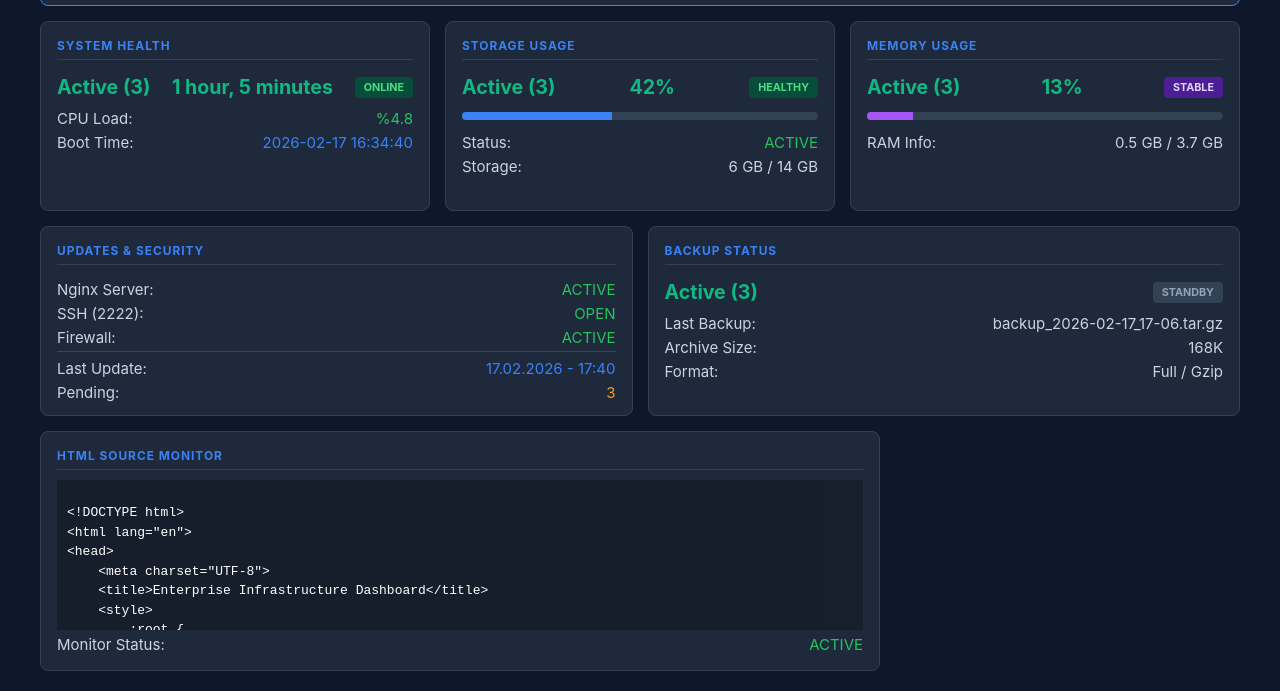
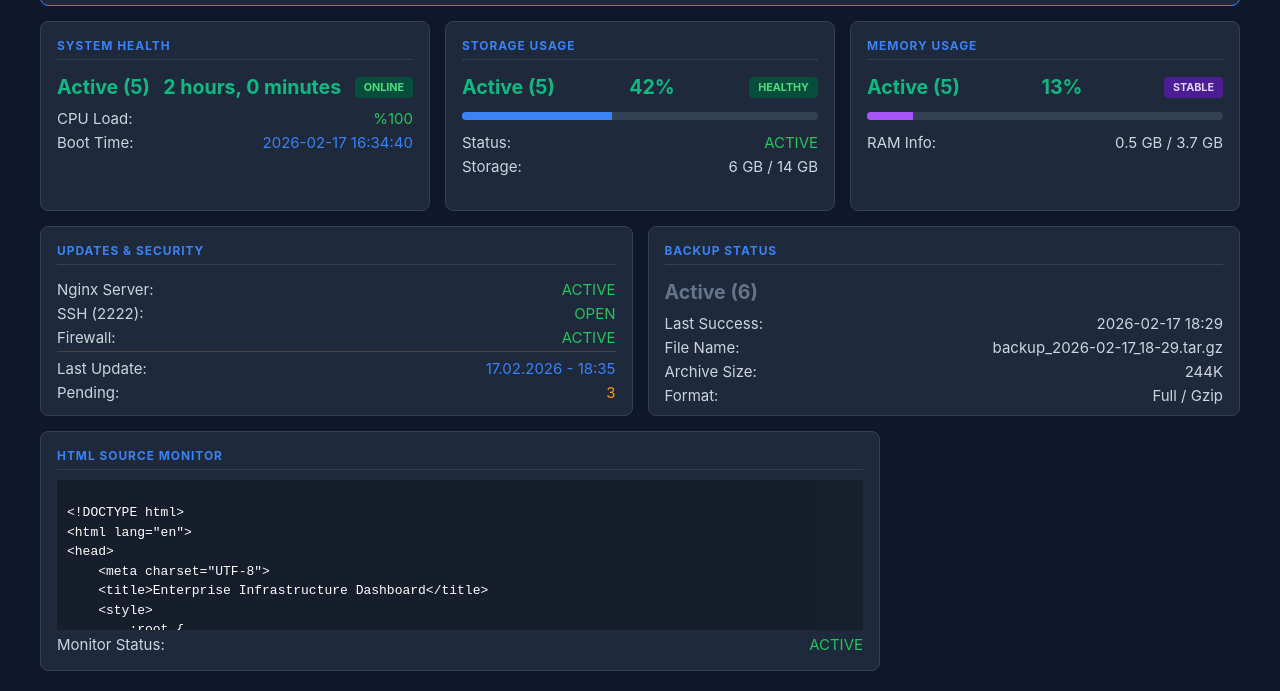
Before and after one commit to Brkcnulusy/Junior-SysAdmin-Lab, a plain HTML site: page index.html in a window 1280 px wide. Shown: the part 204-895 px from the top of the page. Drawn offline with Linux system fonts and the light colour scheme.

Commit message:
System: Resolved backup-sync bug, separated date/file display, and finalized modular config

```diff
--- a/index.html
+++ b/index.html
@@ -58,20 +58,20 @@
     <div class="row-triplet">
         <div class="card">
             <h2>System Health</h2>
-            <div class="main-val" style="color:#10b981; font-size: 1.4em;">Active (3)<span id="uptime-val">1 hour, 5 minutes</span> <span class="status-pill" style="background:#064e3b; color:#4ade80;">ONLINE</span></div>
-            <div class="detail-row"><span>CPU Load:</span> <span id="cpu-val" style="color:var(--success)">%4.8</span></div>
+            <div class="main-val" style="color:#10b981; font-size: 1.4em;">Active (5)<span id="uptime-val">2 hours, 0 minutes</span> <span class="status-pill" style="background:#064e3b; color:#4ade80;">ONLINE</span></div>
+            <div class="detail-row"><span>CPU Load:</span> <span id="cpu-val" style="color:var(--success)">%100</span></div>
             <div class="detail-row"><span>Boot Time:</span> <span id="uptime-raw" style="color:var(--accent)">2026-02-17 16:34:40</span></div>
         </div>
         <div class="card">
             <h2>Storage Usage</h2>
-            <div class="main-val" style="color:#10b981; font-size: 1.4em;">Active (3)<span id="disk-pct">42%</span> <span class="status-pill" style="background:#064e3b; color:#4ade80;">HEALTHY</span></div>
+            <div class="main-val" style="color:#10b981; font-size: 1.4em;">Active (5)<span id="disk-pct">42%</span> <span class="status-pill" style="background:#064e3b; color:#4ade80;">HEALTHY</span></div>
             <div class="progress-container"><div id="disk-bar" class="progress-fill" style="width: 42%;"></div></div>
             <div class="detail-row"><span>Status:</span> <span style="color:var(--success)">ACTIVE</span></div>
             <div class="detail-row"><span>Storage:</span> <span id="disk-info">6 GB / 14 GB</span></div>
         </div>
         <div class="card">
             <h2>Memory Usage</h2>
-            <div class="main-val" style="color:#10b981; font-size: 1.4em;">Active (3)<span id="ram-pct">13%</span> <span class="status-pill" style="background:#4c1d95; color:#ddd6fe;">STABLE</span></div>
+            <div class="main-val" style="color:#10b981; font-size: 1.4em;">Active (5)<span id="ram-pct">13%</span> <span class="status-pill" style="background:#4c1d95; color:#ddd6fe;">STABLE</span></div>
             <div class="progress-container"><div id="ram-bar" class="progress-fill" style="background:#a855f7; width: 13%;"></div></div>
             <div class="detail-row"><span>RAM Info:</span> <span id="ram-info">0.5 GB / 3.7 GB</span></div>
         </div>
@@ -83,18 +83,19 @@
             <div class="detail-row"><span>SSH (2222):</span> <span id="stat-ssh" style="color:var(--success)">OPEN</span></div>
             <div class="detail-row"><span>Firewall:</span> <span id="stat-fw" style="color:var(--success)">ACTIVE</span></div>
             <div class="detail-row" style="margin-top:4px; border-top:1px solid #444; padding-top:6px;">
-                <span>Last Update:</span> <span id="last-apt-check" style="color:var(--accent)">17.02.2026 - 17:40</span>
+                <span>Last Update:</span> <span id="last-apt-check" style="color:var(--accent)">17.02.2026 - 18:35</span>
             </div>
             <div class="detail-row"><span>Pending:</span> <span id="pending-up" style="color:var(--warn)">3</span></div>
         </div>
         <div class="card">
             <h2>Backup Status</h2>
-            <div class="main-val" style="color:#10b981; font-size: 1.4em;">Active (3)<span class="status-pill" style="background:#334155; color:#94a3b8;">STANDBY</span></div>
-            <div class="detail-row"><span>Last Backup:</span> <span>backup_2026-02-17_17-06.tar.gz</span></div>
-            <div class="detail-row"><span>Archive Size:</span> <span>168K</span></div>
-            <div class="detail-row"><span>Format:</span> <span>Full / Gzip</span></div>
+    	    <div class="main-val" style="color:#64748b; font-size: 1.4em;" id="backup-label" style="color:#10b981; font-size: 1.4em;">Active (6)</div>
+            <div class="detail-row"><span>Last Success:</span> <span id="backup-time">2026-02-17 18:29</span></div>
+    	    <div class="detail-row"><span>File Name:</span> <span id="backup-file">backup_2026-02-17_18-29.tar.gz</span></div>
+    	    <div class="detail-row"><span>Archive Size:</span> <span id="backup-size">244K</span></div>
+    	    <div class="detail-row"><span>Format:</span> <span>Full / Gzip</span></div>
         </div>
-    </div>
+    	</div>
     <div class="row-single">
         <div class="card" style="height: auto; min-height: 190px;">
             <h2>HTML Source Monitor</h2>
```
Also changed, not shown: 3 other files.
